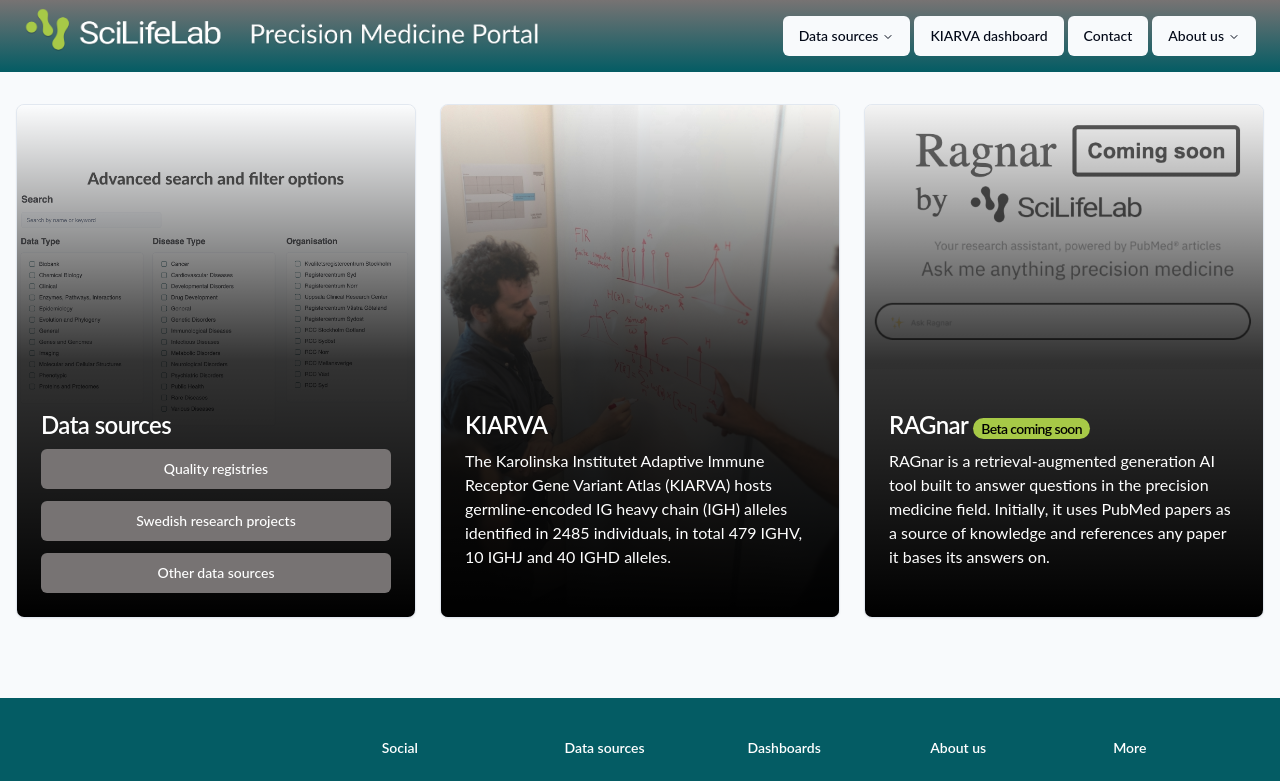
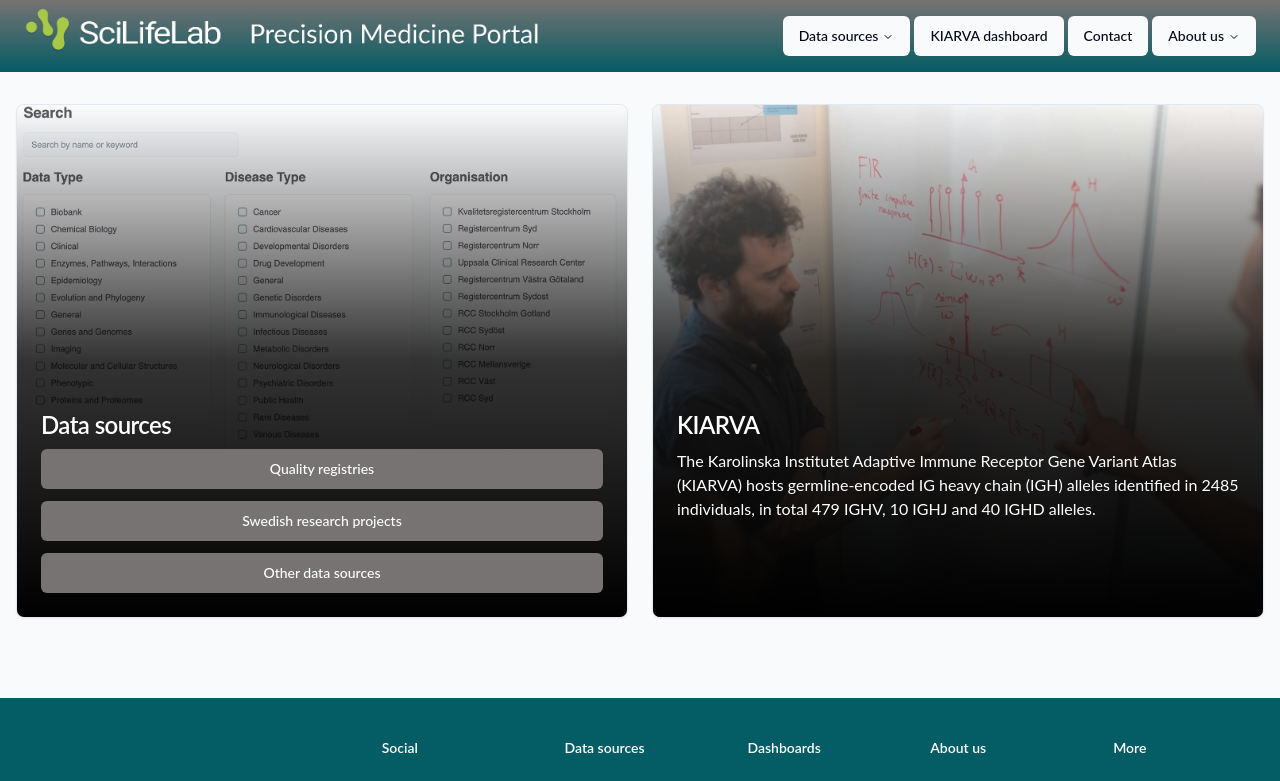
Before and after one commit to ScilifelabDataCentre/precision-medicine-portal-frontend, a Next.js app in the folder next-app/: page / in a window 1280 px wide. Shown: the top 781 px of the page. Built offline with nearby package versions, Linux system fonts and the light colour scheme.

Commit message:
fix: commented out Ragnar on index page for now.
Signed-off-by: JanProgrammierung <jan.lorenz@scilifelab.se>

```diff
--- a/next-app/src/app/page.tsx
+++ b/next-app/src/app/page.tsx
@@ -16,7 +16,7 @@
     <div className="container mx-auto px-4 py-8">
       <div className="w-full space-y-16 pb-12">
         {/* Main Cards Section */}
-        <div className="grid grid-cols-1 md:grid-cols-3 gap-6 px-4 md:px-0">
+        <div className="grid grid-cols-1 md:grid-cols-2 gap-6 px-4 md:px-0">
           {/* Data Sources Card */}
           <Card className="overflow-hidden transition-all duration-300 ease-in-out transform hover:scale-105 hover:shadow-xl">
             <CardContent className="p-0">
@@ -96,7 +96,7 @@
             </Card>
           </Link>
 
-          {/* RAGnar Card */}
+          {/* RAGnar Card. Removed until more development is done.
           <div className="block group">
             <Card className="overflow-hidden transition-all duration-300 ease-in-out transform hover:scale-105 hover:shadow-xl">
               <CardContent className="p-0">
@@ -128,6 +128,7 @@
               </CardContent>
             </Card>
           </div>
+          */}
         </div>
       </div>
     </div>
```
